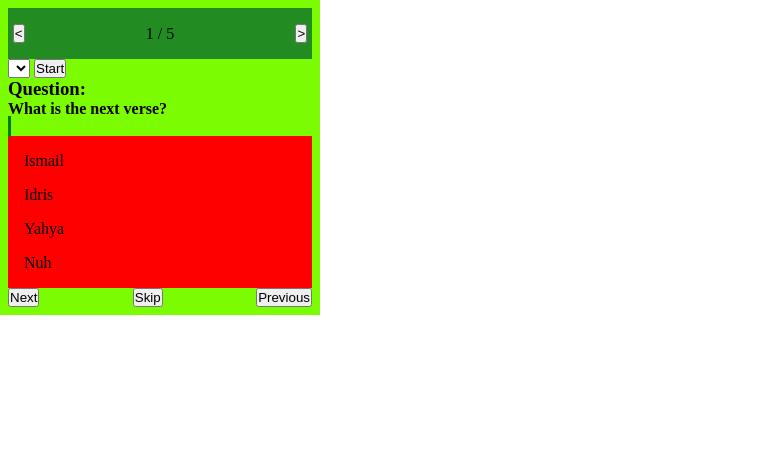
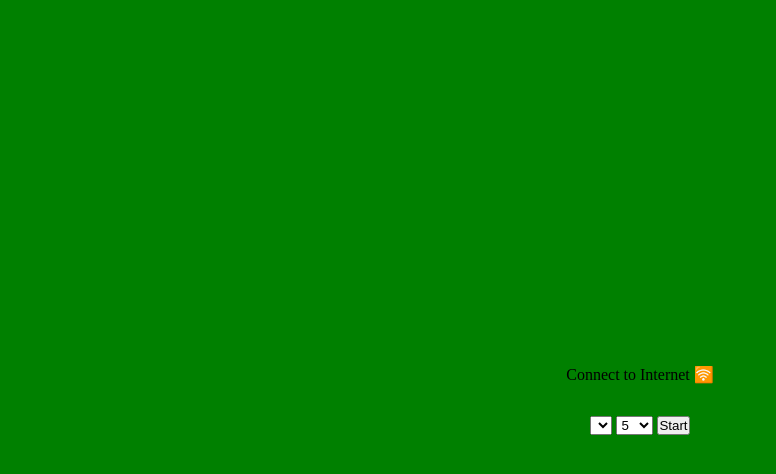
Before and after one commit to CodesByIsmail/quranquiz.github.io, a plain HTML site: page index.html in a window 1280 px wide. Shown: the whole page, without its empty margins (0-776 px from the left). Drawn offline with Linux system fonts and the light colour scheme; no server answers; a web font is replaced by a local one.

Commit message:
Update index.html

```diff
--- a/index.html
+++ b/index.html
@@ -10,24 +10,34 @@
 </head>
 
 <body>
-  <div class="quiz__rapper">
+  <div class="quiz__wrapper">
 
-    <div class="quiz__container">
+
+    <span class="load hidden">Loading...</span>
+
+      <form class="selectForm" action="Pick-Surah" method="get" accept-charset="utf-8">
+      <select name="Surahs" id="surahs__options">
+<!--         <option value="Fatiha">Fatiha</option> -->
+      </select>
+
+
+      <select name="NumberOfQuestions" id="NumberOfQuestions">
+        <option value="5">5</option>
+        <option value="10">10</option>
+        <option value="15">15</option>
+        <option value="20">20</option>
+      </select>
+      <button type="submit">Start</button>
+      </form>
+
+
+    <div class="quiz__container hidden">
       <div class="quiz__top">
         <button type=""><</button>
         <span><span class="num__answerd">1</span> / <span class="total__ques">5</span></span>
 
         <button type="">></button>
       </div>
-
-
-      <form class="selectForm" action="Pick-Surah" method="get" accept-charset="utf-8">
-      <select name="Surahs" id="Surahs">
-<!--         <option value="Fatiha">Fatiha</option> -->
-      </select>
-
-      <button type="submit">Start</button>
-      </form>
 
 
       <div class="quiz__body">
@@ -39,18 +49,14 @@
 
 
         <div class="options">
-            <span for="Ismail">Ismail</span>
-            <span for="Idris">Idris</span>
-            <span for="Yahya">Yahya</span>
-            <span for="Nuh">Nuh</span>
-
+            <span>Ismail</span>
         </div>
 
 
         <div class="navigator">
-          <button type="">Next</button>
+          <button  type="">Previous</button>
           <button type="">Skip</button>
-          <button type="">Previous</button>
+          <button class="next__ques" type="">Next</button>
         </div>
       </div>
     </div>
```
